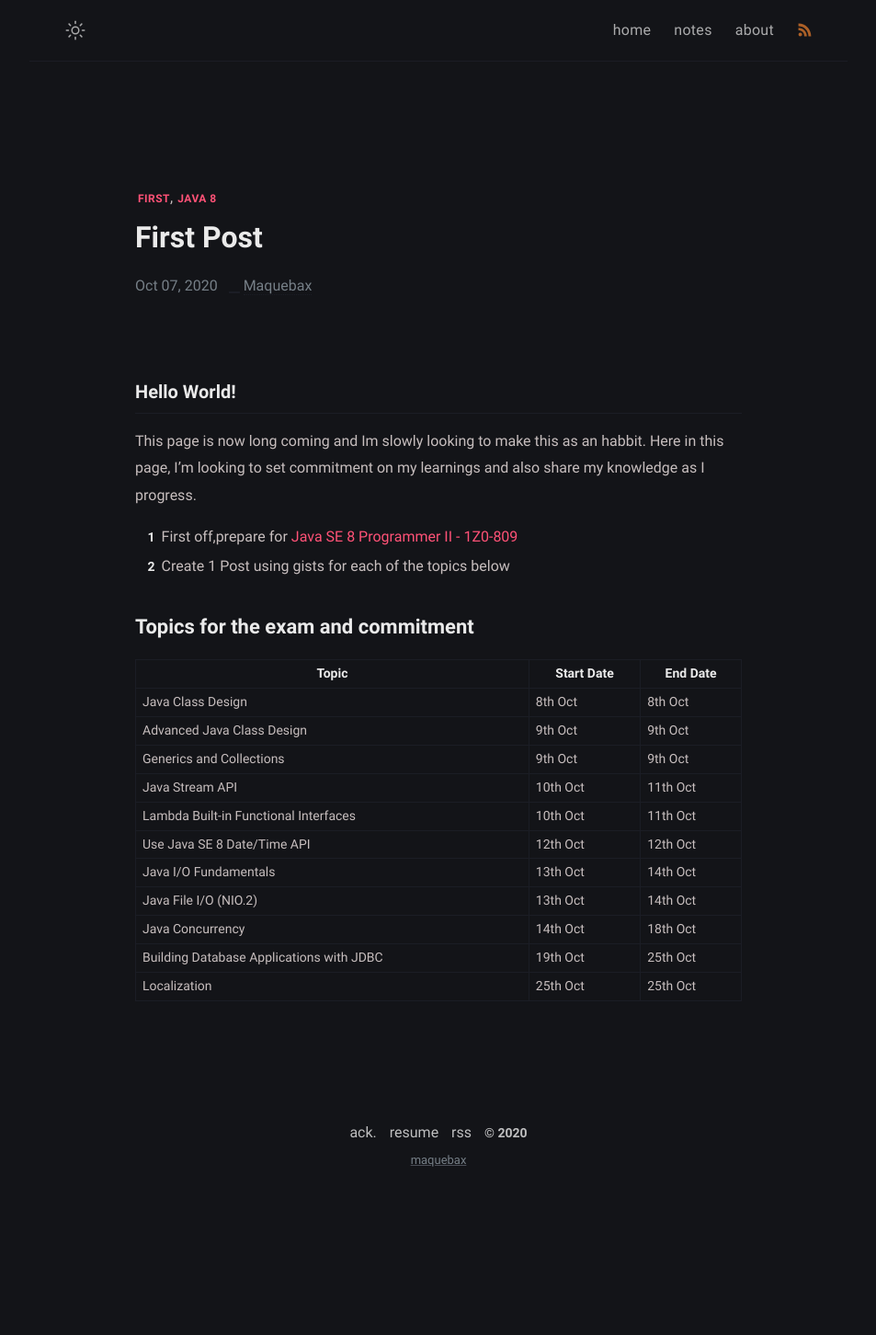
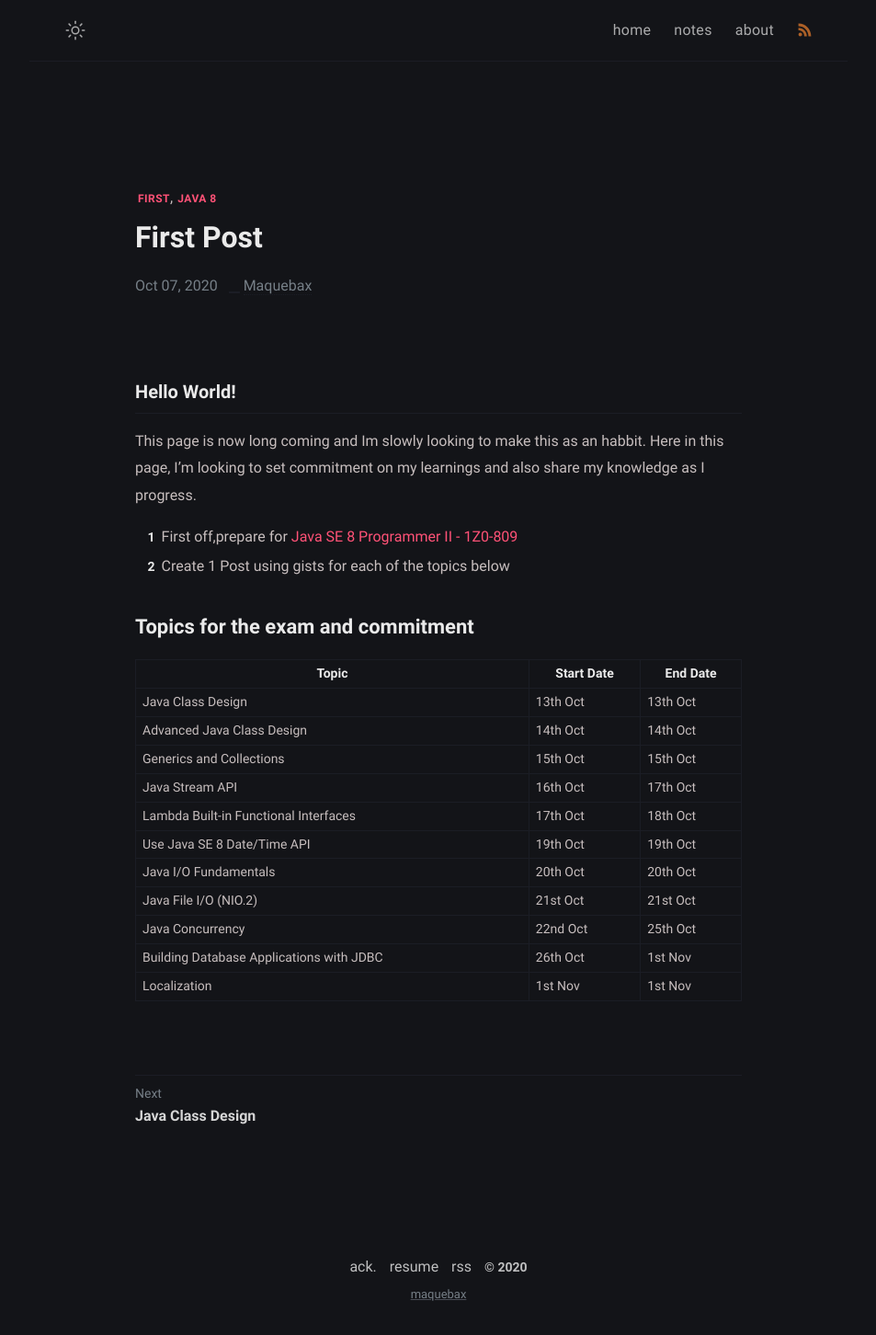
Before and after one commit to maquebax/maquebax.github.io, a Jekyll site: the page built from _posts/2020-10-07-MyFirstPost.md, in a window 1280 px wide. Shown: the whole page at 92% size, without its empty margins (163-1116 px from the left). Built offline with Jekyll 4.4.1, drawn with Linux system fonts in a browser that asks for light colours; before the commit the page ends 1306 px from its top, so only the background shows below that.

Commit message:
"update"

```diff
--- a/_posts/2020-10-07-MyFirstPost.md
+++ b/_posts/2020-10-07-MyFirstPost.md
@@ -16,14 +16,14 @@ Here in this page, I'm looking to set commitment on my learnings and also share
 
 Topic | Start Date | End Date
 ------|------------|----------
-  Java Class Design | 8th Oct | 8th Oct
-  Advanced Java Class Design | 9th Oct | 9th Oct
-  Generics and Collections | 9th Oct | 9th Oct
-  Java Stream API | 10th Oct | 11th Oct
-  Lambda Built-in Functional Interfaces | 10th Oct | 11th Oct
-  Use Java SE 8 Date/Time API | 12th Oct | 12th Oct
-  Java I/O Fundamentals | 13th Oct | 14th Oct
-  Java File I/O (NIO.2) | 13th Oct | 14th Oct
-  Java Concurrency |14th Oct | 18th Oct
-  Building Database Applications with JDBC| 19th Oct |25th Oct
-  Localization | 25th Oct | 25th Oct
+  Java Class Design | 13th Oct | 13th Oct
+  Advanced Java Class Design | 14th Oct | 14th Oct
+  Generics and Collections | 15th Oct | 15th Oct
+  Java Stream API | 16th Oct | 17th Oct
+  Lambda Built-in Functional Interfaces | 17th Oct | 18th Oct
+  Use Java SE 8 Date/Time API | 19th Oct | 19th Oct
+  Java I/O Fundamentals | 20th Oct | 20th Oct
+  Java File I/O (NIO.2) | 21st Oct | 21st Oct
+  Java Concurrency |22nd Oct | 25th Oct
+  Building Database Applications with JDBC| 26th Oct |1st Nov
+  Localization | 1st Nov| 1st Nov
```
Also changed, not shown: _posts/2020-10-13-Java Class Design.md (added, +15 -0 lines).
